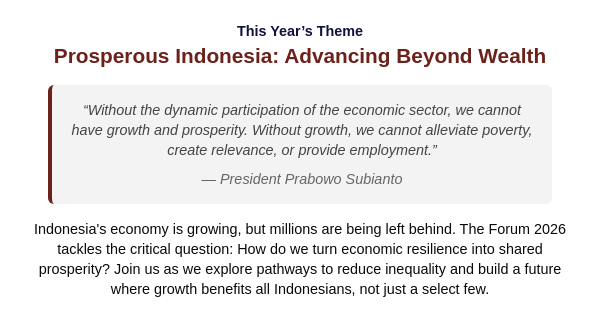
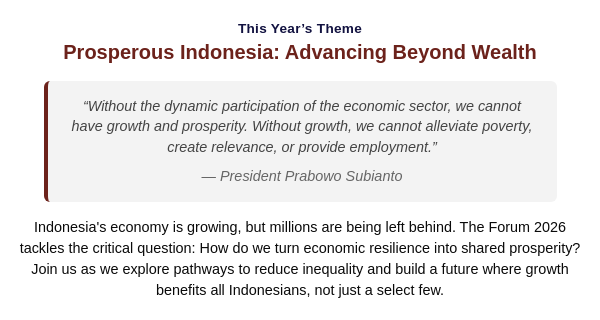
Before and after one commit to aureliatann/theforum, a Django app: page /register/ in a window 600 px wide. Shown: the part 500-820 px from the top of the page. Run offline with Django 5.2, Linux system fonts and the light colour scheme; some libraries are stand-ins or nearby versions.

Commit message:
fixed register page for mobile devices

```diff
--- a/attendees/static/attendees/css/style.css
+++ b/attendees/static/attendees/css/style.css
@@ -68,7 +68,7 @@ h2 {
 
 p {
     margin-bottom: 10px;
-    font-size: 1rem;
+    font-size: 1rem; /* BASE SIZE */
     color: #0a0a0a;
 }
 
@@ -196,43 +196,46 @@ hr {
     top: -6px;
     display: inline-block;
 }
-
 /* ============================
    THEME SECTION
 ============================ */
 .theme-section {
-    margin-top: 30px;
+    margin-top: 20px;
     margin-bottom: 0;
     text-align: center;
     animation: fadeInTheme 0.8s ease forwards;
     opacity: 0;
 }
 
+/* Title: small header ABOVE the big subtitle */
 .theme-title {
     font-size: 1rem;
     font-weight: 600;
-    margin-bottom: 0;
+    margin: 0;
     color: #121240;
-    letter-spacing: 0;
+    letter-spacing: 0.3px; /* subtle polishing */
 }
 
+/* Subtitle: main highlight */
 .theme-subtitle {
     font-size: 1.45rem;
     font-weight: 700;
-    margin-top: 0;
-    margin-bottom: 12px;
+    margin: 0;
     color: #6C221B;
 }
 
+/* Normal body text inside theme block */
 .theme-text {
-    font-size: 1rem;
-    margin-bottom: 0;
+    font-size: 1rem;        /* Matches <p> */
+    margin: 0 0 10px;
+    line-height: 1.45;
     color: #0a0a0a;
 }
 
+/* Quote box */
 .theme-quote {
     font-style: italic;
-    font-size: 1rem;
+    font-size: 1rem;        /* Matches theme-text + p */
     background: #f3f3f3;
     padding: 15px 18px;
     border-left: 4px solid #6C221B;
@@ -240,6 +243,7 @@ hr {
     margin: 15px auto;
     max-width: 90%;
     color: #444;
+    line-height: 1.45;
 }
 
 .quote-author {
@@ -248,6 +252,8 @@ hr {
     font-size: 0.9rem;
     color: #666;
 }
+
+
 
 @keyframes fadeInTheme {
     from {
@@ -278,6 +284,12 @@ hr {
     margin-top: 0;
 }
 
+.alt-text p {
+    margin: 4px 0;     /* reduces spacing between lines */
+    line-height: 1.5; /* tighter vertical spacing */
+}
+
+
 .alt-image img {
     width: 100%;
     height: 210px;
@@ -285,7 +297,7 @@ hr {
     border-radius: 0;
     display: block;
     margin: auto 0;
-    margin-top: 12px;
+    margin-top: 15px;
     margin-bottom: 0;
 }
 
@@ -515,7 +527,7 @@ hr {
     .container {
         width: 100%;
         max-width: 100%;
-        --pad-x: 20px;
+        --pad-x: 15px;
         --pad-top: 15px;
         padding: var(--pad-top) var(--pad-x);
         margin: 0;
@@ -525,19 +537,23 @@ hr {
 
     h2,
     .theme-subtitle {
-        font-size: 1.3rem;
+        font-size: 1.25rem;
     }
 
-    .theme-quote,
+    p,
     .theme-text,
+    .form-input {
+        font-size: 0.9rem; /* consistent scale down */
+    }
+
     .theme-title {
+        font-size: 0.85rem;
+    }
+
+    .theme-quote {
         font-size: 0.9rem;
     }
 
-    p,
-    .form-input {
-        font-size: 0.9rem;
-    }
 
     /* ⭐ PHONE-SAFE BANNER — ALWAYS TOUCHES EDGES */
     .banner {
@@ -661,12 +677,13 @@ hr {
         justify-content: center !important;
         align-items: center !important;
     }
-
     .alt-image img {
         width: 100% !important;
-        max-width: 180px !important;
-        height: auto !important;
-        min-height: 140px !important;
+        max-width: 195px !important;
+        height: 170px !important;
         object-fit: cover !important;
+        display: block;
+        margin-top: 12px;
     }
+
 }
```
